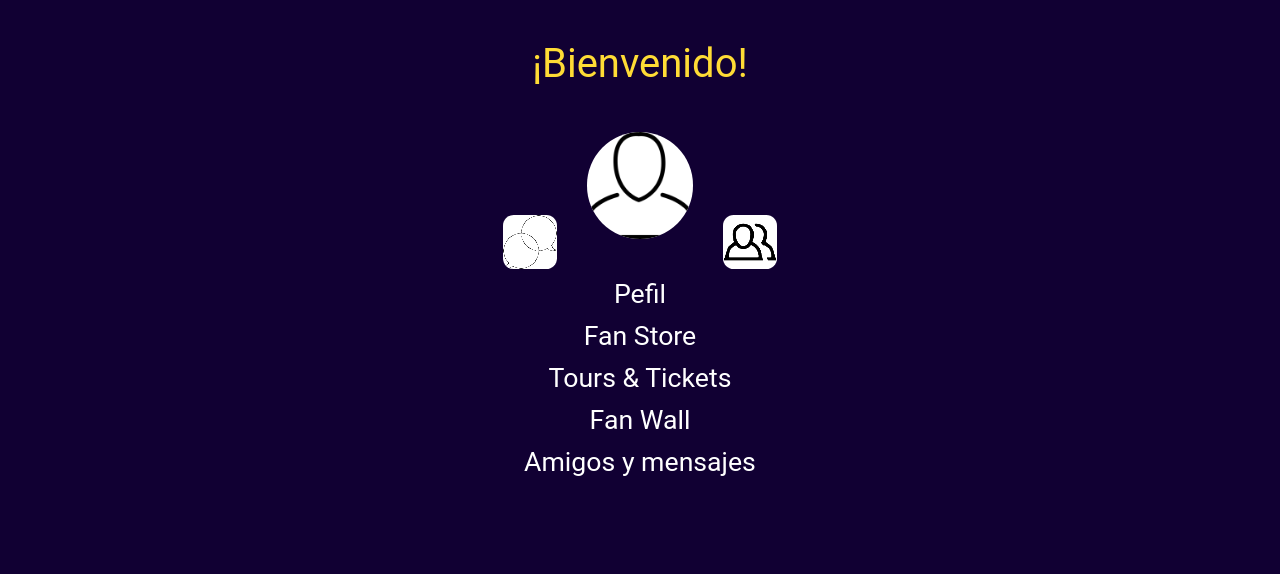
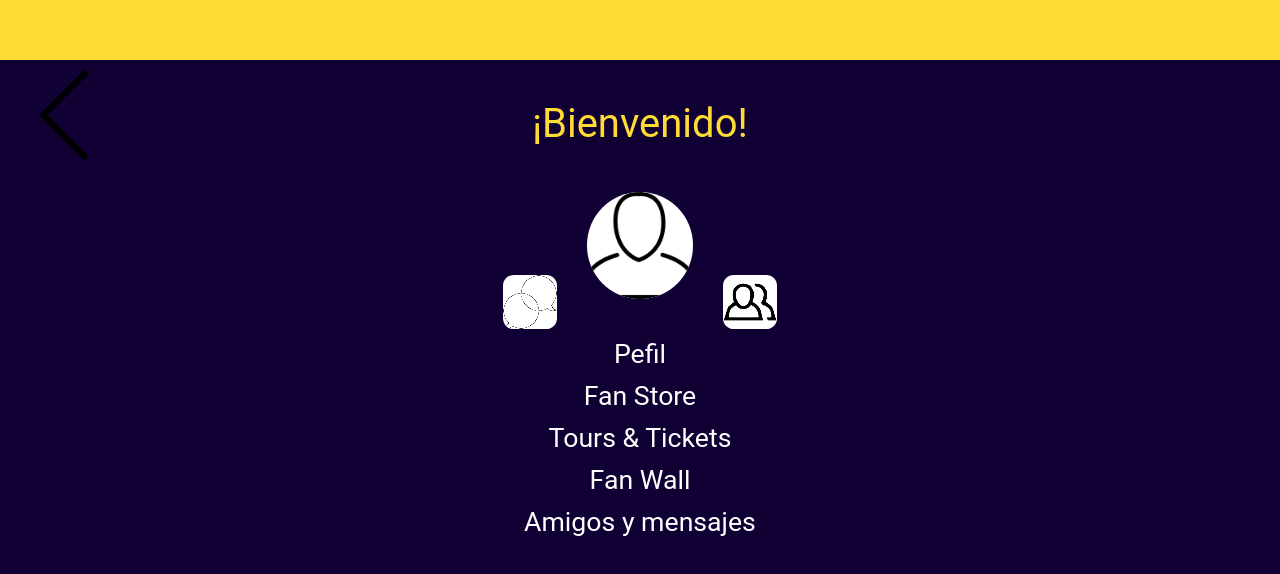
Before and after one commit to Shir-Dev/RythMe, a React (Create React App) app in the folder rithme/: page / in a window 1280 px wide. Shown: the top 574 px of the page. Built offline with nearby package versions, Linux system fonts and the light colour scheme.

Commit message:
flecha modificada

```diff
--- a/rithme/src/components/Bienvenido.js
+++ b/rithme/src/components/Bienvenido.js
@@ -3,12 +3,14 @@ import logom from './assets/icons/avatar.png';
 import logop from './assets/icons/comentario.png';
 import logos from './assets/icons/usuario.png';
 import './assets/styles/bienvenido.css';
+import Header from './Header'
 
 
 
 function Bienvenido() {
   return (
     <div className="contenedor">
+      <Header/>
       <header className="">
       <p className="parrafo">¡Bienvenido!</p>
       </header>
--- a/rithme/src/components/assets/styles/header.css
+++ b/rithme/src/components/assets/styles/header.css
@@ -1,11 +1,11 @@
 .b-header {
   background-color: rgb(255, 220, 53);
   width: 100%;
-  height: 80px;
+  height: 60px;
   font-family: Overpass-Light;
 }
 .b-flecha {
   width: 8%;
-  margin-top: 10%;
+  margin-top: 5%;
   margin-right: 90%;
 }
```
